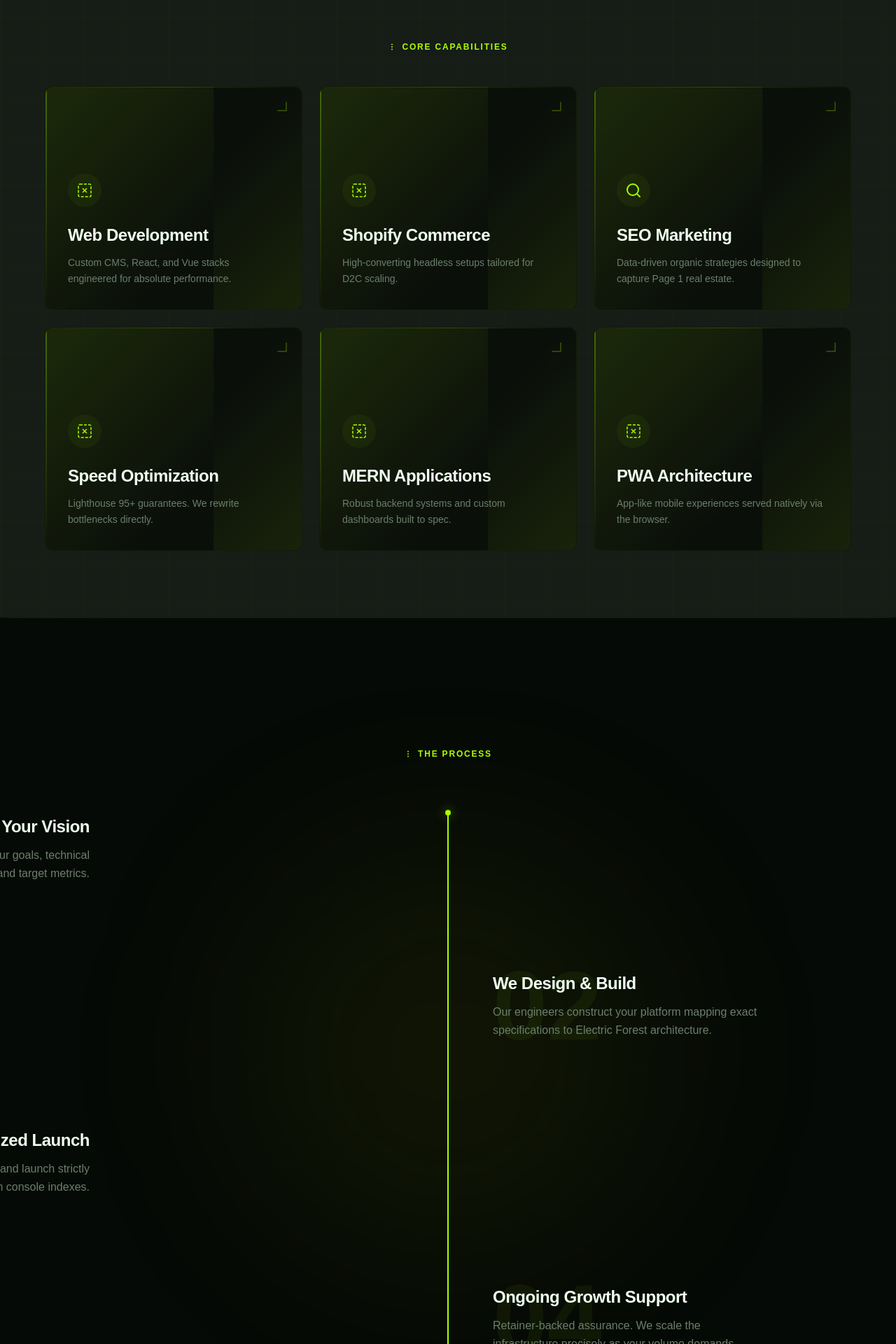
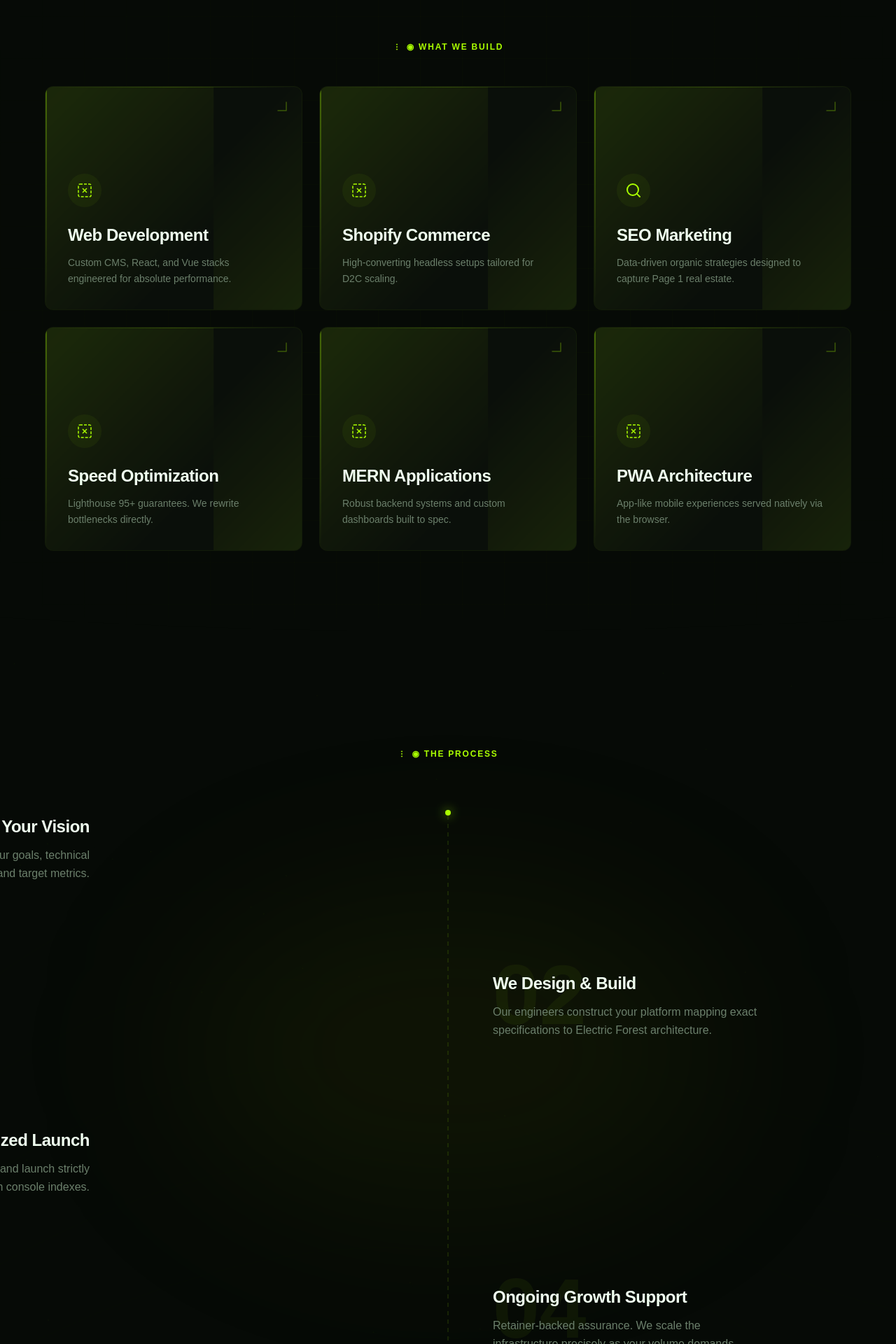
Before and after one commit to BakhatMuneerDev01/safidottech, a React (Vite) app: page / in a window 1280 px wide. Shown: the part 1480-3400 px from the top of the page at 70% size. Built offline with nearby package versions, Linux system fonts and the light colour scheme; a web font is replaced by a local one.

Commit message:
feat: implement LitPanel 3D card component and establish project-wide CSS architecture

```diff
--- a/src/components/ui/LitPanel.jsx
+++ b/src/components/ui/LitPanel.jsx
@@ -65,7 +65,7 @@ export function LitPanel({ title, description, iconName, className = '' }) {
     >
       {/* 1. Ambient Shimmer Overlay */}
       <div
-        className={`absolute inset-0 pointer-events-none ${isHovered ? 'animate-card-shimmer-fast' : 'animate-card-shimmer'} mix-blend-screen opacity-10`}
+        className="absolute inset-0 pointer-events-none animate-card-shimmer mix-blend-screen opacity-10"
         style={{
           background: 'linear-gradient(135deg, transparent 20%, rgba(170,255,0,1) 50%, transparent 80%)',
           backgroundSize: '200% 200%'
--- a/src/index.css
+++ b/src/index.css
@@ -225,4 +225,20 @@
   .animate-card-shimmer-fast {
     animation: cardShimmer 3s linear infinite;
   }
+
+  /* ── Interactive Utilities ── */
+  .section-elevated {
+    position: relative;
+  }
+
+  .section-elevated::before {
+    content: '';
+    position: absolute;
+    inset: 0;
+    pointer-events: none;
+    z-index: 0;
+    background-image: linear-gradient(rgba(170,255,0,0.015) 1px, transparent 1px),
+                      linear-gradient(90deg, rgba(170,255,0,0.015) 1px, transparent 1px);
+    background-size: 60px 60px;
+  }
 }
--- a/src/pages/Home.jsx
+++ b/src/pages/Home.jsx
@@ -25,6 +25,7 @@ export function Home() {
   const cardsRef = useRef([])
 
   // P3-02 Refs
+  const servicesCardsRef = useRef([])
   const processLineRef = useRef(null)
   const processDotRef = useRef(null)
   const processTrackRef = useRef(null)
@@ -80,29 +81,40 @@ export function Home() {
     })
 
     // === P3-02 ====================================================
+    // Services Grid Entrance: Staggered 100ms, blur 4px -> 0, y: 40 -> 0
+    const servicesObserver = new IntersectionObserver((entries) => {
+      if (entries[0].isIntersecting) {
+        gsap.fromTo(servicesCardsRef.current,
+          { opacity: 0, y: 40, filter: 'blur(4px)' },
+          { opacity: 1, y: 0, filter: 'blur(0px)', duration: 0.8, stagger: 0.1, ease: 'power2.out' }
+        )
+        servicesObserver.disconnect()
+      }
+    }, { threshold: 0.1 })
+
+    if (servicesCardsRef.current.length > 0 && servicesCardsRef.current[0]) {
+      servicesObserver.observe(servicesCardsRef.current[0].parentElement)
+    }
+
     // Process Line Trigger (Desktop Only)
     const isDesktop = window.matchMedia('(min-width: 1025px)').matches
     let scrollTriggerInst = null
 
     if (isDesktop && processTrackRef.current && processLineRef.current && processDotRef.current) {
-      // Find exact SVG height dynamically
       const trackHeight = processTrackRef.current.offsetHeight
 
-      // Calculate drawing math
       const drawTl = gsap.timeline({
         scrollTrigger: {
           trigger: processTrackRef.current,
           start: "top center",
           end: "bottom center",
-          scrub: 1.5 // Smooth dampening
+          scrub: 1.5
         }
       })
 
-      // We animate the SVG line's strokeDashoffset
-      // and translate the dot down the Y axis
       drawTl.fromTo(processLineRef.current,
-        { strokeDashoffset: trackHeight },
-        { strokeDashoffset: 0, ease: 'none' },
+        { height: 0 },
+        { height: trackHeight, ease: 'none' },
         0
       )
       .fromTo(processDotRef.current,
@@ -116,6 +128,7 @@ export function Home() {
 
     return () => {
       observer.disconnect()
+      servicesObserver.disconnect()
       if (scrollTriggerInst) scrollTriggerInst.kill()
     }
   }, [])
@@ -132,7 +145,6 @@ export function Home() {
         <div className="absolute top-[15%] left-[85%] w-[400px] h-[400px] rounded-full bg-[rgba(0,255,178,0.06)] blur-[120px] animate-glow-breathe pointer-events-none" style={{ animationDelay: '2s' }} />
 
         <div className="relative z-10 w-full max-w-7xl mx-auto px-[var(--section-pad-x)] flex flex-col lg:flex-row items-center justify-between gap-12">
-          {/* Left: Assembler Content */}
           <div className="w-full lg:w-[60%] flex flex-col items-start space-y-8 z-20">
             <h1 ref={headlineRef} className="text-[48px] md:text-[64px] lg:text-[80px] font-bold leading-[1.05] tracking-tighter uppercase flex flex-wrap gap-x-4 gap-y-2" style={{ fontFamily: 'var(--font-display)' }}>
               <span className="word-assemble text-[#F0FFF0]">WE</span>
@@ -149,7 +161,6 @@ export function Home() {
             </div>
           </div>
 
-          {/* Right: 3D Orb / Mobile Gradient */}
           <div className="absolute z-0 lg:relative lg:w-[40%] h-[300px] lg:h-[500px] flex justify-center items-center w-full top-0 left-0 lg:top-auto lg:left-auto opacity-30 lg:opacity-100 pointer-events-none lg:pointer-events-auto">
             <div className="hidden sm:block w-[320px] h-[320px] rounded-full animate-orb mix-blend-screen"
                  style={{
@@ -213,26 +224,28 @@ export function Home() {
         </div>
       </section>
 
-      {/* Transition Wave -> To Elevated */}
       <SectionDivider fillColor="#161C16" />
 
       {/* =========================================================
           4. SERVICES GRID (ELEVATED MOOD) P3-02
           ========================================================= */}
-      <section className="relative w-full py-24 bg-[#161C16]">
-        {/* CSS Grid Overlay (60px, low opacity) */}
-        <div className="absolute inset-0 pointer-events-none" style={{ backgroundImage: 'linear-gradient(rgba(170,255,0,0.015) 1px, transparent 1px), linear-gradient(90deg, rgba(170,255,0,0.015) 1px, transparent 1px)', backgroundSize: '60px 60px' }} />
-
+      <section className="section-elevated w-full py-24 bg-[#161C16]">
         <div className="relative z-10 max-w-7xl mx-auto px-[var(--section-pad-x)] flex flex-col items-center">
-          <SectionLabel text="Core Capabilities" className="mb-12" />
+          <SectionLabel text="◉ WHAT WE BUILD" className="mb-12" />
 
           <div className="grid grid-cols-1 md:grid-cols-2 lg:grid-cols-3 gap-6 w-full">
-            <LitPanel iconName="globe" title="Web Development" description="Custom CMS, React, and Vue stacks engineered for absolute performance." />
-            <LitPanel iconName="shopping-cart" title="Shopify Commerce" description="High-converting headless setups tailored for D2C scaling." />
-            <LitPanel iconName="search" title="SEO Marketing" description="Data-driven organic strategies designed to capture Page 1 real estate." />
-            <LitPanel iconName="lightning" title="Speed Optimization" description="Lighthouse 95+ guarantees. We rewrite bottlenecks directly." />
-            <LitPanel iconName="server" title="MERN Applications" description="Robust backend systems and custom dashboards built to spec." />
-            <LitPanel iconName="smartphone" title="PWA Architecture" description="App-like mobile experiences served natively via the browser." />
+            {[
+               { icon: "globe", title: "Web Development", desc: "Custom CMS, React, and Vue stacks engineered for absolute performance." },
+               { icon: "shopping-cart", title: "Shopify Commerce", desc: "High-converting headless setups tailored for D2C scaling." },
+               { icon: "search", title: "SEO Marketing", desc: "Data-driven organic strategies designed to capture Page 1 real estate." },
+               { icon: "lightning", title: "Speed Optimization", desc: "Lighthouse 95+ guarantees. We rewrite bottlenecks directly." },
+               { icon: "server", title: "MERN Applications", desc: "Robust backend systems and custom dashboards built to spec." },
+               { icon: "smartphone", title: "PWA Architecture", desc: "App-like mobile experiences served natively via the browser." }
+            ].map((s, i) => (
+              <div key={i} ref={el => servicesCardsRef.current[i] = el}>
+                <LitPanel iconName={s.icon} title={s.title} description={s.desc} />
+              </div>
+            ))}
           </div>
         </div>
       </section>
@@ -245,34 +258,35 @@ export function Home() {
       <section className="relative w-full py-32 bg-[#060A06] overflow-hidden">
         <TopographicLines className="z-0 opacity-30" />
         <ConstellationField className="z-0 opacity-20 pointer-events-none" />
-        <div className="absolute top-1/2 left-1/2 -translate-x-1/2 -translate-y-1/2 w-[600px] h-[600px] rounded-full bg-[rgba(85,102,0,0.12)] blur-[120px] pointer-events-none" />
+
+        {/* Centered Olive Glow Ellipse */}
+        <div className="absolute top-1/2 left-1/2 -translate-x-1/2 -translate-y-1/2 w-[60%] h-[40%] rounded-[50%] bg-[rgba(85,102,0,0.12)] blur-[120px] pointer-events-none" />
 
         <div className="relative z-10 max-w-5xl mx-auto px-[var(--section-pad-x)] flex flex-col items-start lg:items-center">
-          <SectionLabel text="The Process" className="mb-20 self-center" />
+          <SectionLabel text="◉ THE PROCESS" className="mb-20 self-center" />
 
-          {/* Process Container */}
           <div className="relative w-full flex flex-col gap-24 lg:gap-32 pl-8 lg:pl-0" ref={processTrackRef}>
 
-            {/* Desktop Dynamic SVG Tracking Line */}
             <div className="hidden lg:block absolute left-1/2 top-0 bottom-0 -translate-x-1/2 w-[2px]">
                <svg className="w-full h-full" preserveAspectRatio="none">
-                  {/* Base Faint Line */}
+                  <defs>
+                    <mask id="processMask">
+                      <rect ref={processLineRef} x="0" y="0" width="100%" height="0" fill="white" />
+                    </mask>
+                  </defs>
                   <line x1="1" y1="0" x2="1" y2="100%" stroke="rgba(170,255,0,0.1)" strokeWidth="2" strokeDasharray="6 6" />
-                  {/* Drawing Active Line */}
                   <line
-                    ref={processLineRef}
                     x1="1" y1="0" x2="1" y2="100%"
                     stroke="#AAFF00"
                     strokeWidth="2"
                     strokeDasharray="6 6"
-                    style={{ strokeDasharray: '3000', strokeDashoffset: '3000' }} // Arbitrary high number, overwritten by GSAP natively based on real DOM height
+                    mask="url(#processMask)"
                   />
                </svg>
-               {/* Traveling Dot */}
-               <div ref={processDotRef} className="absolute -left-[3px] -top-2 w-[8px] h-[8px] rounded-full bg-[#AAFF00] shadow-[0_0_15px_rgba(170,255,0,0.6)]" />
+               {/* Traveling Dot (Refined r:4px) */}
+               <div ref={processDotRef} className="absolute -left-[3px] -top-2 w-[8px] h-[8px] rounded-full bg-[#AAFF00] shadow-[0_0_15px_rgba(170,255,0,0.8)]" />
             </div>
 
-            {/* Steps array mapping */}
             {[
               { num: '01', title: 'Tell Us Your Vision', desc: 'We start with a deep dive into your goals, technical requirements, and target metrics.' },
               { num: '02', title: 'We Design & Build', desc: 'Our engineers construct your platform mapping exact specifications to Electric Forest architecture.' },
@@ -280,14 +294,13 @@ export function Home() {
               { num: '04', title: 'Ongoing Growth Support', desc: 'Retainer-backed assurance. We scale the infrastructure precisely as your volume demands.' }
             ].map((step, i) => (
               <div key={i} className={`relative flex flex-col lg:w-1/2 ${i % 2 === 0 ? 'lg:pr-16 lg:-translate-x-full lg:text-right lg:self-start' : 'lg:pl-16 lg:self-end'}`}>
-                 <div className="absolute -top-10 -left-6 lg:left-auto lg:-top-16 text-[100px] lg:text-[140px] font-bold text-[#AAFF00] opacity-5 pointer-events-none select-none z-0" style={{ fontFamily: 'var(--font-display)' }}>
+                 <div className="absolute -top-10 -left-6 lg:left-auto lg:-top-16 text-[120px] font-bold text-[#AAFF00] opacity-5 pointer-events-none select-none z-0" style={{ fontFamily: 'var(--font-display)' }}>
                     {step.num}
                  </div>
                  <div className="relative z-10">
                    <h3 className="text-2xl font-bold text-[#F0FFF0] mb-3" style={{ fontFamily: 'var(--font-display)' }}>{step.title}</h3>
                    <p className="text-[var(--color-muted)] leading-relaxed">{step.desc}</p>
                  </div>
-                 {/* Mobile Static Connecting Line */}
                  {i !== 3 && (
                    <div className="lg:hidden absolute left-0 top-16 bottom-[-6rem] w-[2px] border-l-2 border-dashed border-[rgba(170,255,0,0.2)] -translate-x-[26px]" />
                  )}
@@ -304,29 +317,35 @@ export function Home() {
           ========================================================= */}
       <section className="relative w-full py-24 bg-[#0E130E]">
         <div className="max-w-7xl mx-auto px-[var(--section-pad-x)] flex flex-col items-center">
-          <SectionLabel text="Recent Work" className="mb-12" />
+          <SectionLabel text="◉ RECENT WORK" className="mb-12" />
 
-          <div className="grid grid-cols-1 md:grid-cols-2 gap-8 w-full">
+          <div className="grid grid-cols-1 lg:grid-cols-3 gap-8 w-full">
             <GalleryFrame
-              imageSrc="https://images.unsplash.com/photo-1618005182384-a83a8bd57fbe?q=80&w=1200"
-              title="Aura E-Commerce"
-              subtitle="Headless Shopify Scaling"
+              imageSrc="https://images.unsplash.com/photo-1517248135467-4c7edcad34c4?q=80&w=1200"
+              title="Aura Restaurant"
+              subtitle="Restaurant MERN App"
+              stack={['globe', 'server']}
+            />
+            <GalleryFrame
+              imageSrc="https://images.unsplash.com/photo-1441986300917-64674bd600d8?q=80&w=1200"
+              title="Velvet Fashion"
+              subtitle="Fashion Shopify Store"
               stack={['shopping-cart', 'smartphone']}
             />
             <GalleryFrame
-              imageSrc="https://images.unsplash.com/photo-1551288049-bebda4e38f71?q=80&w=1200"
-              title="Vanguard Logistics"
-              subtitle="Custom React Dashboard"
-              stack={['server', 'globe']}
+              imageSrc="https://images.unsplash.com/photo-1454165833767-027ffea9e7a7?q=80&w=1200"
+              title="Nexus Legal"
+              subtitle="Professional Services WordPress"
+              stack={['search', 'globe']}
             />
           </div>
 
-          <div className="mt-16 w-full flex flex-col items-center">
-            <h5 className="text-[10px] uppercase font-mono tracking-widest text-[#F0FFF0] opacity-40 mb-6">Certified Architecture Partners</h5>
-            <div className="flex items-center justify-center gap-12 opacity-30 grayscale saturate-0 flex-wrap">
-              <span className="font-bold tracking-widest text-lg">Google Analytics</span>
-              <span className="font-bold tracking-widest text-lg">HubSpot</span>
-              <span className="font-bold tracking-widest text-lg">Shopify Partner</span>
+          <div className="mt-20 w-full flex flex-col items-center border-t border-[rgba(255,255,255,0.05)] pt-12">
+            <h5 className="text-[10px] uppercase font-mono tracking-widest text-[#F0FFF0] opacity-40 mb-8">Certification Bar</h5>
+            <div className="flex items-center justify-center gap-16 opacity-30 grayscale filter invert brightness-200 contrast-50 flex-wrap">
+              <span className="font-bold tracking-[0.2em] text-sm uppercase">Google Analytics</span>
+              <span className="font-bold tracking-[0.2em] text-sm uppercase">HubSpot</span>
+              <span className="font-bold tracking-[0.2em] text-sm uppercase">Shopify Partner</span>
             </div>
           </div>
         </div>
@@ -337,24 +356,33 @@ export function Home() {
       {/* =========================================================
           7. STATS / TRUST BAR (VOID MOOD) P3-02
           ========================================================= */}
-      <section className="relative w-full py-32 bg-[#060A06] overflow-hidden" ref={statsRef}>
+      <section className="relative w-full py-40 bg-[#060A06] overflow-hidden" ref={statsRef}>
         <ConstellationField className="absolute inset-0 z-0 opacity-20 pointer-events-none" />
 
+        {/* P3-02 Specific Glows */}
+        <div className="absolute top-1/2 left-[15%] -translate-y-1/2 w-[400px] h-[400px] rounded-full bg-[rgba(170,255,0,0.05)] blur-[100px] pointer-events-none" />
+        <div className="absolute top-1/2 left-[85%] -translate-y-1/2 w-[400px] h-[400px] rounded-full bg-[rgba(170,255,0,0.05)] blur-[100px] pointer-events-none" />
+
         <div className="relative z-10 max-w-7xl mx-auto px-[var(--section-pad-x)]">
-           <div className="grid grid-cols-2 md:grid-cols-5 gap-8 md:gap-0 divide-y md:divide-y-0 md:divide-x divide-[rgba(170,255,0,0.1)]">
+           <div className="grid grid-cols-2 md:grid-cols-5 gap-8 md:gap-0">
               {[
                 { n: stat1, suffix: '+', label: 'Years Experience' },
                 { n: stat2, suffix: '+', label: 'Projects' },
-                { n: stat3, suffix: 's', label: 'Sub-Load Times' },
+                { n: stat3, suffix: 's', label: 'Sub-3s Load Times' },
                 { n: stat4, suffix: '+', label: 'Countries Served' },
                 { n: stat5, suffix: '', label: 'Digital Services' }
               ].map((s, i) => (
-                <div key={i} className="flex flex-col items-center justify-center pt-8 md:pt-0 pb-8 md:pb-0 px-4 text-center">
+                <div key={i} className="relative flex flex-col items-center justify-center pt-8 md:pt-0 pb-8 md:pb-0 px-4 text-center">
+                   {/* Vertical Lime Dividers (Desktop) */}
+                   {i !== 0 && (
+                     <div className="hidden md:block absolute left-0 top-1/4 bottom-1/4 w-[1px] bg-[rgba(170,255,0,0.2)]" />
+                   )}
+
                    <div className="flex items-baseline text-[#AAFF00] mb-2" style={{ fontFamily: 'var(--font-display)' }}>
-                     <span className="text-[48px] md:text-[64px] font-bold leading-none">{s.n}</span>
+                     <span className="text-[54px] md:text-[64px] font-bold leading-none">{s.n}</span>
                      <span className="text-2xl font-bold ml-1">{s.suffix}</span>
                    </div>
-                   <span className="font-mono text-xs tracking-widest uppercase text-[#F0FFF0] opacity-60">{s.label}</span>
+                   <span className="font-mono text-[10px] tracking-[0.2em] uppercase text-[#F0FFF0] opacity-50">{s.label}</span>
                 </div>
               ))}
            </div>
```
Also changed, not shown: src/components/ui/GalleryFrame.jsx (+8 -3 lines).
